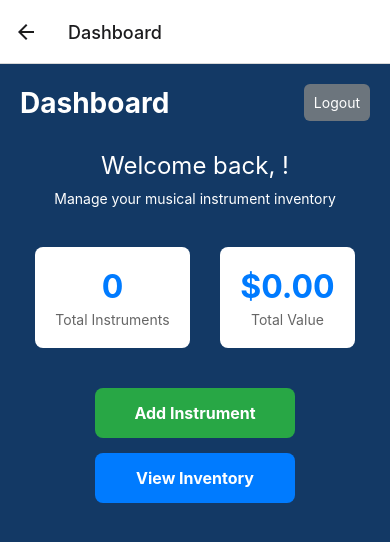
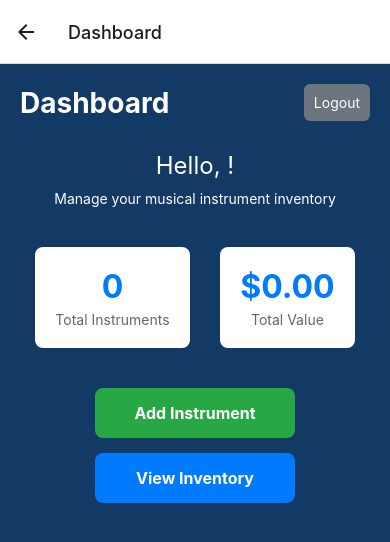
Before and after one commit to dps3ven/my_stuff, a React Native app: screen /Dashboard in a window 390 px wide. Shown: the top 542 px of the page. Built offline with nearby package versions, Linux system fonts and the light colour scheme.

Commit message:
just a hellp

```diff
--- a/dashboard.html
+++ b/dashboard.html
@@ -130,7 +130,7 @@
             }
 
             currentUser = JSON.parse(savedUser);
-            document.getElementById('welcomeMessage').textContent = `Welcome back, ${currentUser.name}!`;
+            document.getElementById('welcomeMessage').textContent = `Hello, ${currentUser.name}!`;
             loadInventory();
             updateStats();
         }
--- a/screens/DashboardScreen.js
+++ b/screens/DashboardScreen.js
@@ -42,7 +42,7 @@ export default function DashboardScreen({ navigation }) {
         </TouchableOpacity>
       </View>
 
-      <Text style={styles.welcome}>Welcome back, {user?.name}!</Text>
+      <Text style={styles.welcome}>Hello, {user?.name}!</Text>
       <Text style={styles.subtitle}>Manage your musical instrument inventory</Text>
 
       <View style={styles.statsContainer}>
```
